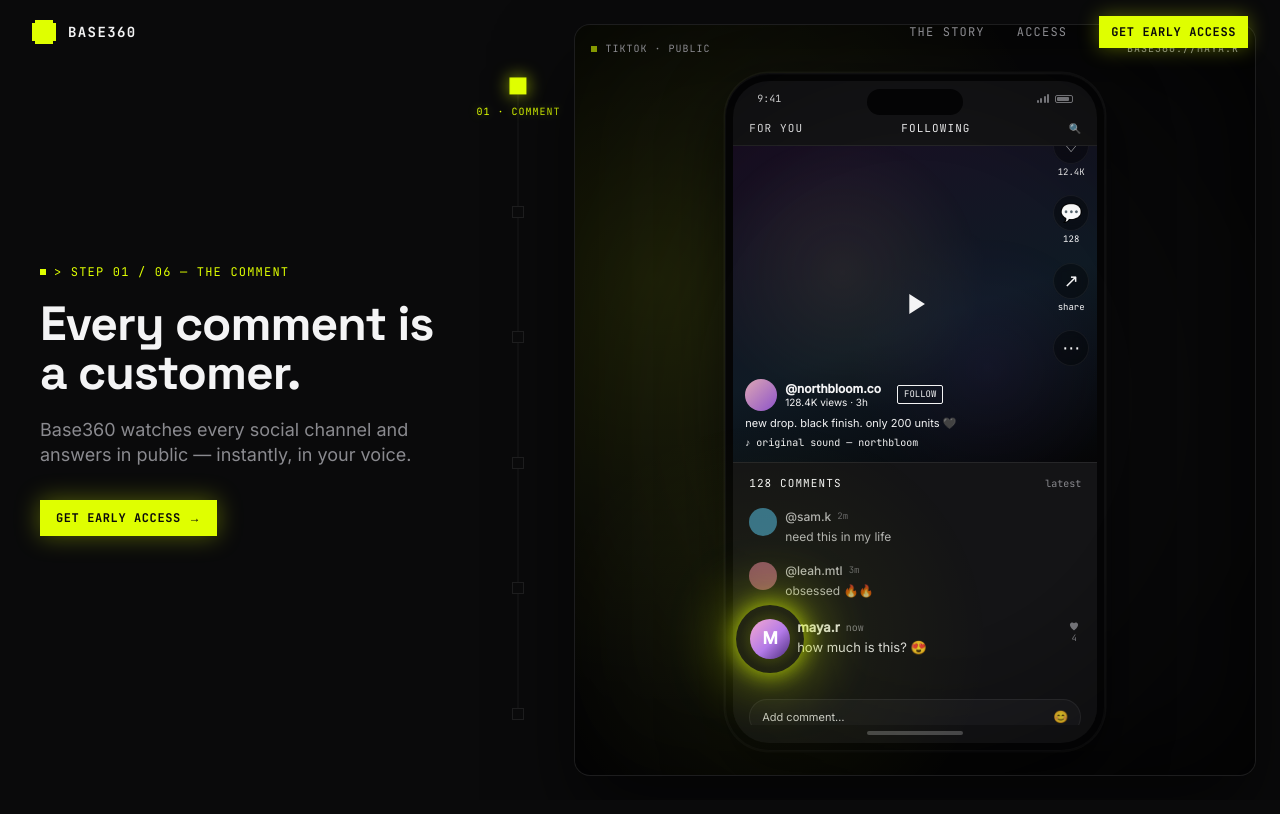
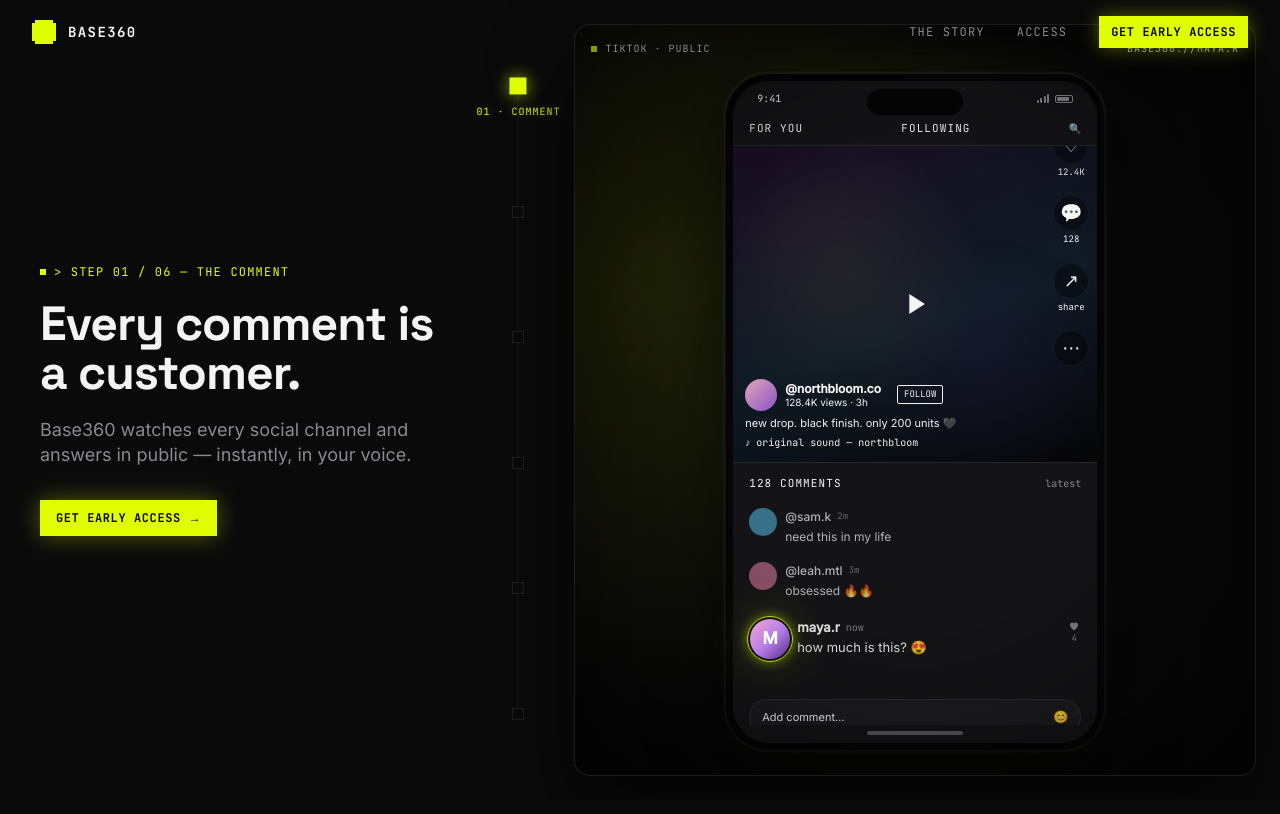
Before and after one commit to ostf14/base360-take-home, a Next.js app: page / in a window 1280 px wide. Shown: the top 814 px of the page. Built offline with nearby package versions, Linux system fonts and the light colour scheme.

Commit message:
fix(hero): tighten avatar glow, fix crm header collision, lift surfaces off bg

```diff
--- a/app/tokens.css
+++ b/app/tokens.css
@@ -12,7 +12,15 @@
   /* Environments recede — surfaces are exhibits, not live UI. */
   --surface-panel:   rgba(20, 20, 22, 0.9);
   --surface-panel-2: rgba(28, 28, 31, 0.9);
-  --specimen-shadow: 0 24px 60px rgba(0, 0, 0, 0.55), 0 2px 0 rgba(255, 255, 255, 0.02) inset;
+  /* Specimen shadow = dark drop + top rim highlight + a whisper of acid
+     ambient at top and bottom (spread-negative so it only bleeds vertically).
+     Just enough to lift surfaces off the near-black canvas; still quieter
+     than the lead avatar. */
+  --specimen-shadow:
+    0 30px 70px rgba(0, 0, 0, 0.6),
+    0 -32px 60px -32px rgba(223, 255, 0, 0.07),
+    0 32px 60px -32px rgba(223, 255, 0, 0.07),
+    inset 0 1px 0 rgba(255, 255, 255, 0.06);
 
   /* Muted / dim acid — used only for chrome that used to shout. */
   --acid-dim:  rgba(223, 255, 0, 0.28);
--- a/components/hero/MayaOverlay.tsx
+++ b/components/hero/MayaOverlay.tsx
@@ -72,29 +72,17 @@ export function MayaOverlay({
           left/top drive the CENTER of the avatar, not its top-left corner. */}
       <div style={{ transform: "translate(-50%, -50%)" }}>
         <div className="relative">
-          {/* Wide spotlight — the environment falls off, Maya lights up.
-              This is the biggest saturated-acid moment on the page. */}
+          {/* Tight acid ring hugging the avatar + compact glow. Blur radius
+              matches the avatar (~40px), NOT 2-3× it — the glow used to
+              wash over adjacent text; this stays inside a ~80px footprint. */}
           <div
+            aria-hidden
             className="absolute rounded-full pointer-events-none"
             style={{
-              width: 480,
-              height: 480,
-              top: "50%",
-              left: "50%",
-              transform: "translate(-50%, -50%)",
-              background:
-                "radial-gradient(circle, rgba(223,255,0,0.10) 0%, rgba(223,255,0,0.03) 30%, transparent 65%)",
-            }}
-          />
-          {/* Tight halo close in to Maya. */}
-          <div
-            className="absolute rounded-full pointer-events-none"
-            style={{
-              inset: -14,
+              inset: -3,
+              border: "1px solid rgba(223,255,0,0.85)",
               boxShadow:
-                "0 0 60px rgba(223,255,0,0.55), 0 0 22px rgba(223,255,0,0.7)",
-              background:
-                "radial-gradient(circle, rgba(223,255,0,0.24) 0%, transparent 62%)",
+                "0 0 12px rgba(223,255,0,0.45), 0 0 40px rgba(223,255,0,0.18)",
             }}
           />
           <div className={glitching ? "glitch" : ""}>
--- a/components/hero/surfaces/CrmSurface.tsx
+++ b/components/hero/surfaces/CrmSurface.tsx
@@ -68,21 +68,30 @@ export function CrmSurface({ progress, anchorRef }: Props) {
 
         {/* Record body */}
         <div className="flex flex-col overflow-hidden">
-          {/* Header row */}
+          {/* Header row — 3-column grid with proper gaps so nothing overlaps.
+              Left column reserves 64px for the avatar + its (smaller) glow
+              footprint. Center holds the name + meta stacked with real
+              spacing. Right holds the intent badge + action buttons, all
+              flex-none so a wider row still can't crowd the name. */}
           <div
-            className="grid grid-cols-[auto_1fr_auto] gap-4 items-center px-5 py-4 border-b"
-            style={{ borderColor: "var(--hairline)" }}
+            className="grid items-center px-5 py-4 border-b gap-x-6"
+            style={{
+              borderColor: "var(--hairline)",
+              gridTemplateColumns: "64px minmax(0, 1fr) auto",
+            }}
           >
-            <MayaAnchor anchorRef={anchorRef} />
-            <div className="flex flex-col gap-0.5 min-w-0">
+            <div className="flex items-center justify-center">
+              <MayaAnchor anchorRef={anchorRef} />
+            </div>
+            <div className="flex flex-col gap-1 min-w-0">
               <div className="text-lg font-display text-text-hi leading-tight">
                 Maya R.
               </div>
-              <div className="text-[10px] font-mono text-text-lo whitespace-nowrap">
+              <div className="text-[10px] font-mono text-text-lo truncate">
                 LEAD #001-8412 · maya.r · toronto, ca · updated just now
               </div>
             </div>
-            <div className="flex items-center gap-2">
+            <div className="flex items-center gap-2 shrink-0">
               <IntentBadge progress={progress} />
               <Btn label="Message" />
               <Btn label="Call" />
```
